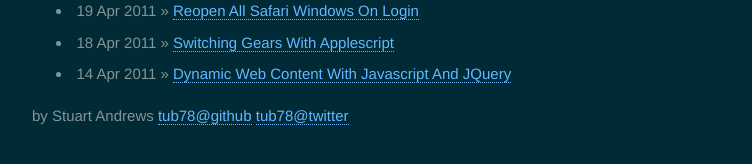
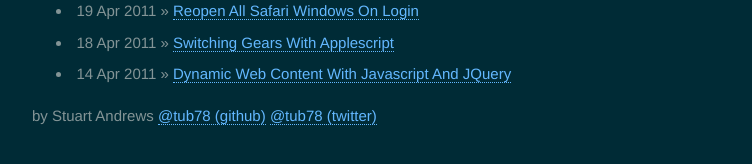
Before and after one commit to tub78/tub78.github.com, a Jekyll site: the page built from index.html, in a window 1280 px wide. Shown: the part 312-476 px from the top of the page, without its empty margins (118-870 px from the left). Built offline with Jekyll 4.4.1, drawn with Linux system fonts in a browser that asks for light colours; nearby versions of some CDN libraries; Markdown is read by kramdown in place of the engine named in the settings.

```diff
--- a/_layouts/default.html
+++ b/_layouts/default.html
@@ -57,8 +57,8 @@
         <div class="contact">
           <p>
           by {{ site.author.name }}
-          <a href="http://github.com/{{ site.author.github }}/">{{ site.author.github }}@github</a>
-          <a href="http://twitter.com/{{ site.author.twitter }}/">{{ site.author.twitter }}@twitter</a>
+          <a href="http://github.com/{{ site.author.github }}/">@{{ site.author.github }} (github)</a>
+          <a href="http://twitter.com/{{ site.author.twitter }}/">@{{ site.author.twitter }} (twitter)</a>
           </p>
         </div>
       </div>
```
